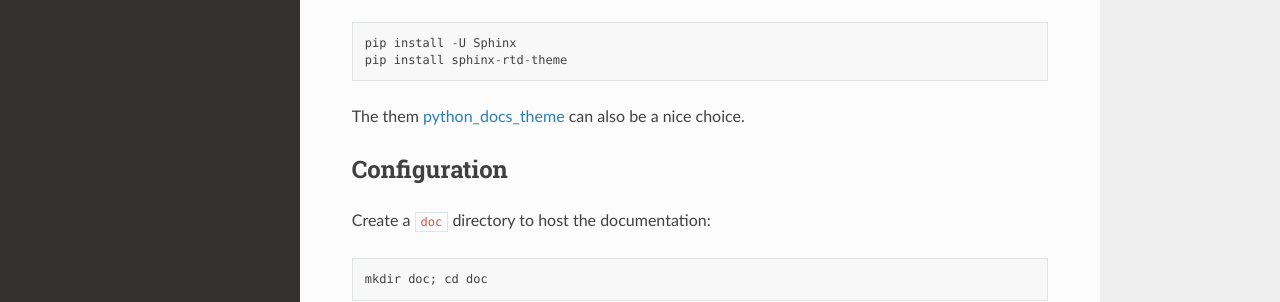
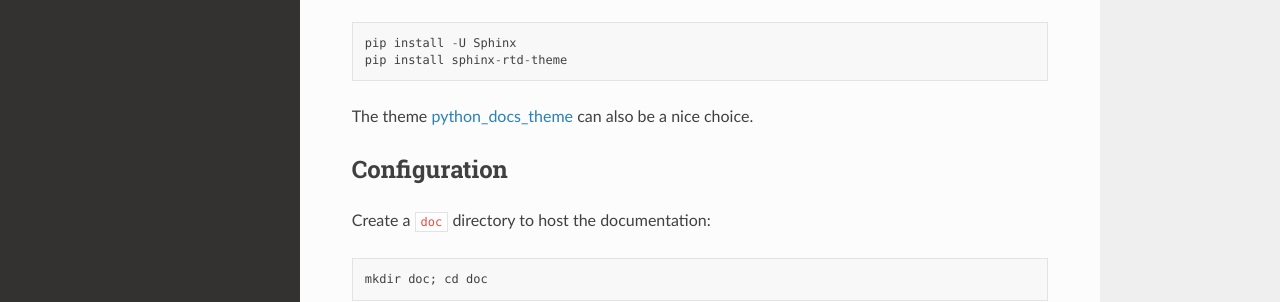
Before and after one commit to mjtueros/GRANDRoot, a Sphinx documentation site: the page built from doc/source/HowTo.rst, in a window 1280 px wide and 900 px high. Shown: the part 290-592 px from the top of the window. Built offline with Sphinx 7.4.7 and the Read the Docs theme 2.0.0, drawn with Linux system fonts in a browser that asks for light colours.

Commit message:
Typos corrected

```diff
--- a/doc/source/HowTo.rst
+++ b/doc/source/HowTo.rst
@@ -11,7 +11,7 @@ The requirements to generate this documentation are `Sphinx <https://www.sphinx-
     pip install -U Sphinx
     pip install sphinx-rtd-theme
 
-The them `python_docs_theme <https://pypi.org/project/python-docs-theme/>`_ can also be a nice choice.
+The theme `python_docs_theme <https://pypi.org/project/python-docs-theme/>`_ can also be a nice choice.
 
 Configuration
 =============
```
Also changed, not shown: other parts of doc/source/HowTo.rst (+1 -1 lines).
